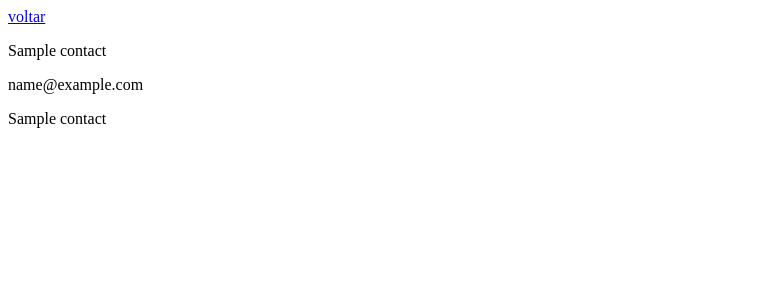
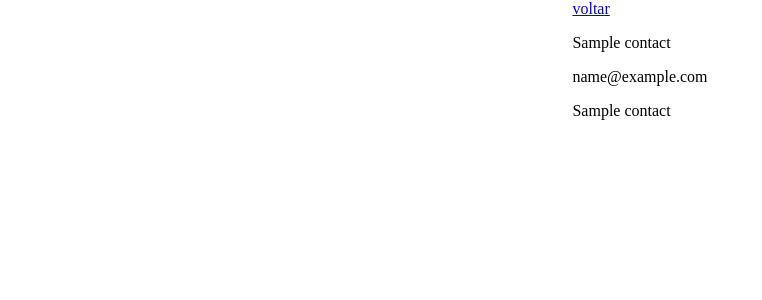
Before and after one commit to Caio-nic/Contact-Cake-Admin, a CakePHP app: the page made by www/app/View/Contacts/view.ctp in a window 1280 px wide. Shown: the top 300 px of the page, without its empty margins (0-762 px from the left). Run offline with PHP 8.4 and a stand-in for CakePHP, Linux system fonts and the light colour scheme; the template is opened without the code that fills it: most values are stand-ins (such as "Sample title", 1, 10 or a date in 2020); some libraries are stand-ins or nearby versions.

Commit message:
add css for second table

```diff
--- a/www/app/Controller/UsersController.php
+++ b/www/app/Controller/UsersController.php
@@ -16,8 +16,7 @@ class UsersController extends AppController {
             }
             $this->Flash->error(('Usuário existente..'));
         }
-}
-
+    }
     public function login() {
         if ($this->request->is('post')) {
             if ($this->Auth->login()) {
@@ -26,7 +25,6 @@ class UsersController extends AppController {
             $this->Flash->error(('Incorrect password or email.'));
         }
     }
-
     public function logout() {
         $this->redirect($this->Auth->logout());
     }
--- a/www/app/View/Contacts/view.ctp
+++ b/www/app/View/Contacts/view.ctp
@@ -2,13 +2,15 @@
 <html>
 
 <head>
-    <?php echo $this->Html->charset(); ?>
+    <?php echo $this->Html->charset();
+          echo $this->fetch('css');
+          echo $this->Html->css('contact');
+    ?>
 </head>
 
 <body>
     <div class="container">
-        <section class="content_section">
-            <div class="message_container">
+            <div class="content_container">
                 <div>
                     <a href="/contacts">voltar</a>
                     <p><?php echo ($contact['Contact']['name']); ?></p>
@@ -16,6 +18,5 @@
                 </div>
                 <p class="contact"><?php echo ($contact['Contact']['contact']); ?></p>
             </div>
-        </section>
     </div>
 </body>
```
